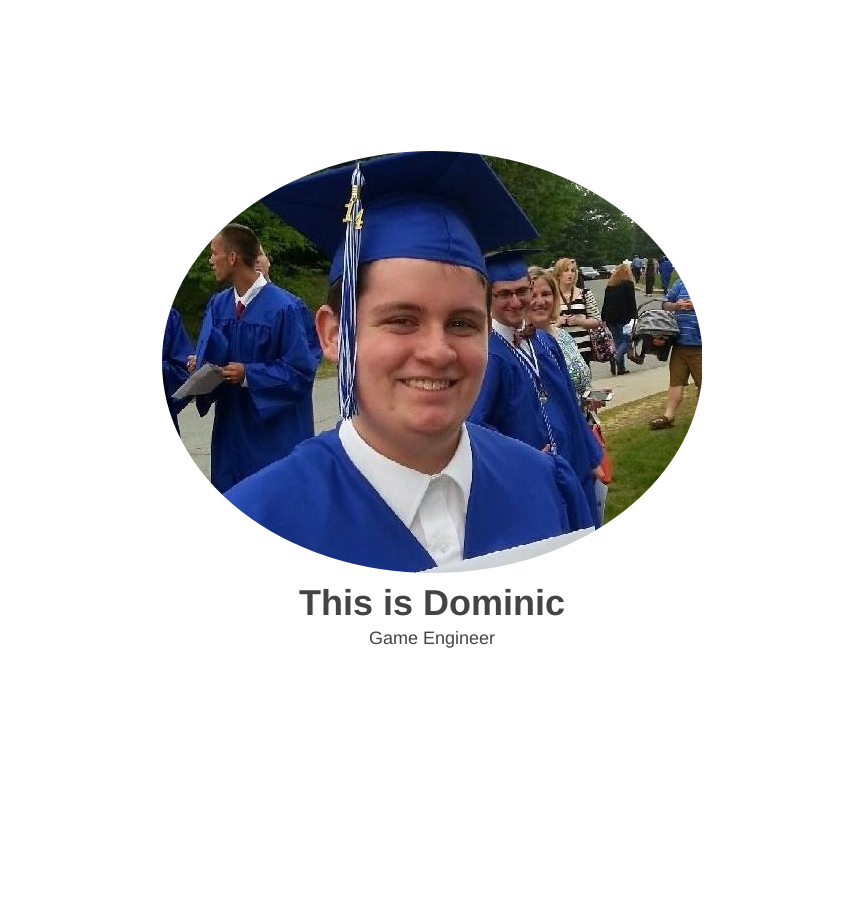
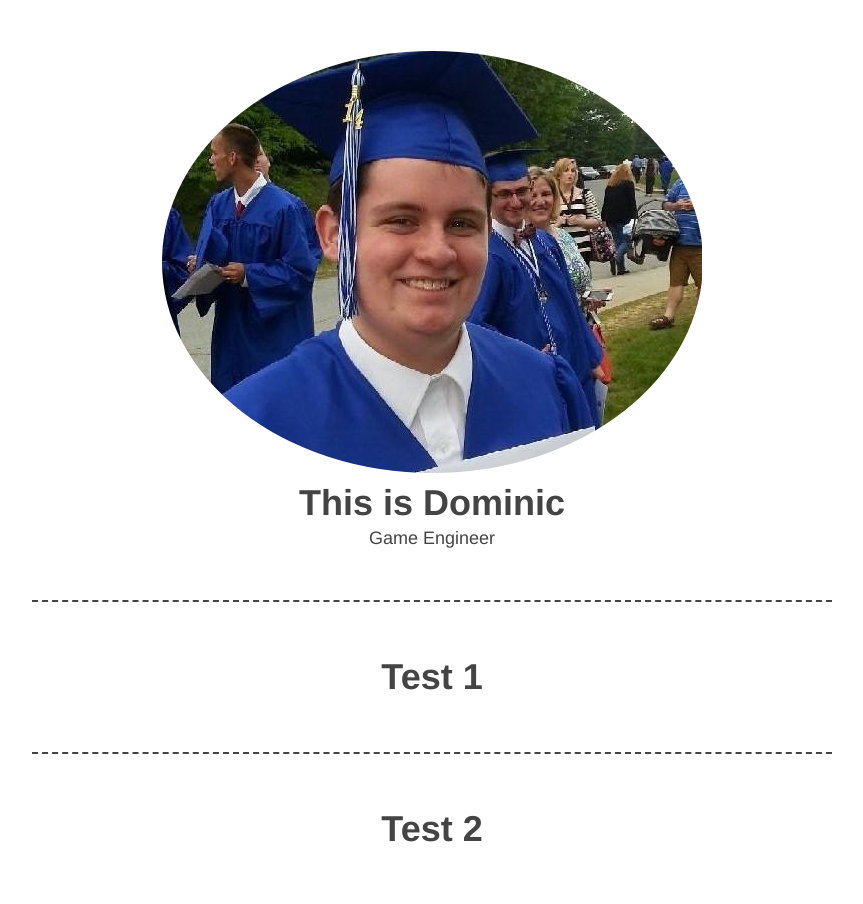
Before and after one commit to domrubin/domrubin.github.io, a plain HTML site: page index.htm in a window 1280 px wide. Shown: the whole page, without its empty margins (208-1071 px from the left). Before the commit the page ends 800 px from the top, so only its background shows below. Drawn offline with Linux system fonts and the light colour scheme.

Commit message:
Created and styled sections

```diff
--- a/index.htm
+++ b/index.htm
@@ -7,10 +7,23 @@
 	<body>
 		<section class="hero">
 			<header>
-				<img src="tempdom.jpg" alt="Dominic's Headshot" />
+				<div class="headshot">
+					<img src="tempdom.jpg" alt="Dominic's Headshot" />
+				</div>
 				<h1>This is Dominic</h1>
 				<p>Game Engineer</p>
 			</header>
 		</section>
-	<body>
+
+
+		<section>
+			<h1>Test 1</h1>
+		</section>
+
+
+		<section>
+			<h1>Test 2</h1>
+		</section>
+
+	</body>
 </html>
--- a/style.css
+++ b/style.css
@@ -28,10 +28,30 @@ img{
 	border-radius:50%;		//allows for curved edges on images, can be px or %
 }
 
+section{
+	max-width: 800px;
+	border-top: 2px dashed #444;
+	padding:50px 0;
+	margin: 0 auto;
+}
+
 .hero{
-	outline: 1px solid blue;
-	height: 100vh;
+	//outline: 1px solid blue;
+	border:0;
+	padding: 0;
+	height: 75vh;
 	display: flex;
 	flex-direction: column;
 	justify-content: center;		//tells content where to orient itself
+
 }
+
+.headshot{
+	//transition:transform 1s;
+	//border-radius:50%;
+}
+
+.headshot:hover{
+	//transform:rotate(360deg);
+	//box-shadow: 0px 0px 100px 50px #fc0;
+}
```
Also changed, not shown: tempdomevil.jpg (added).
